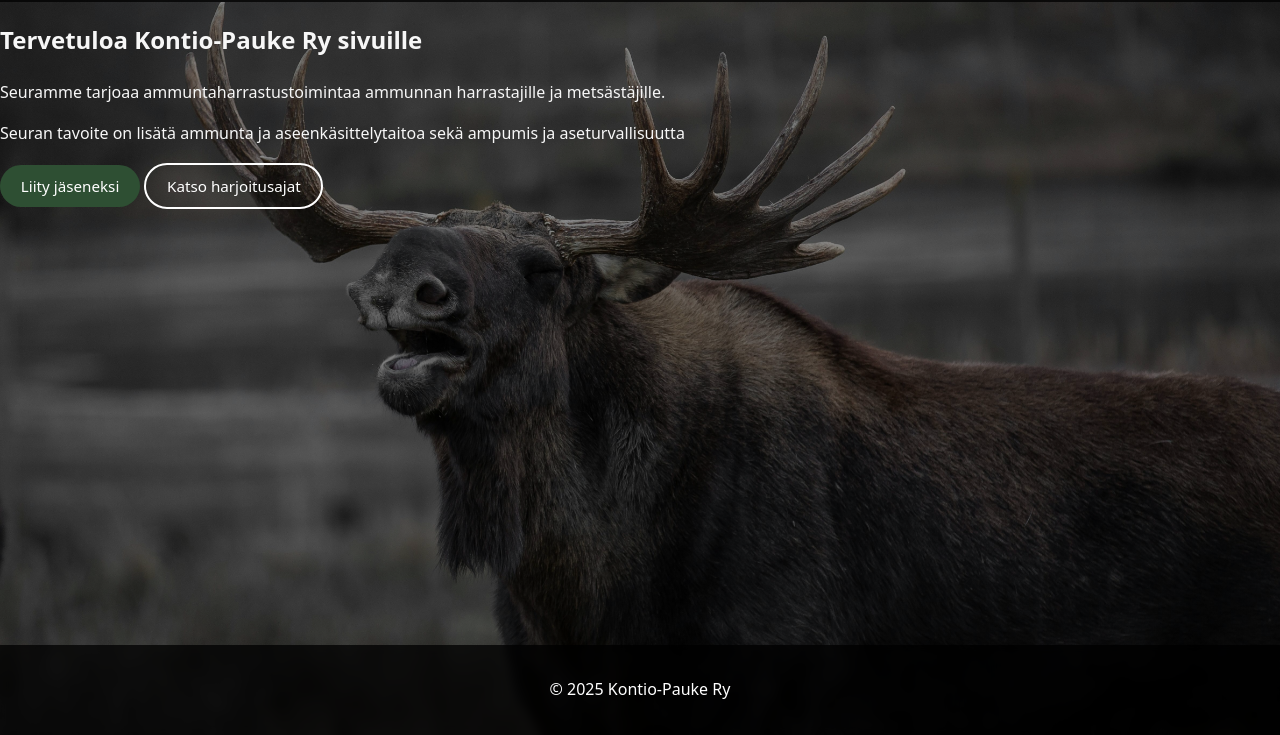
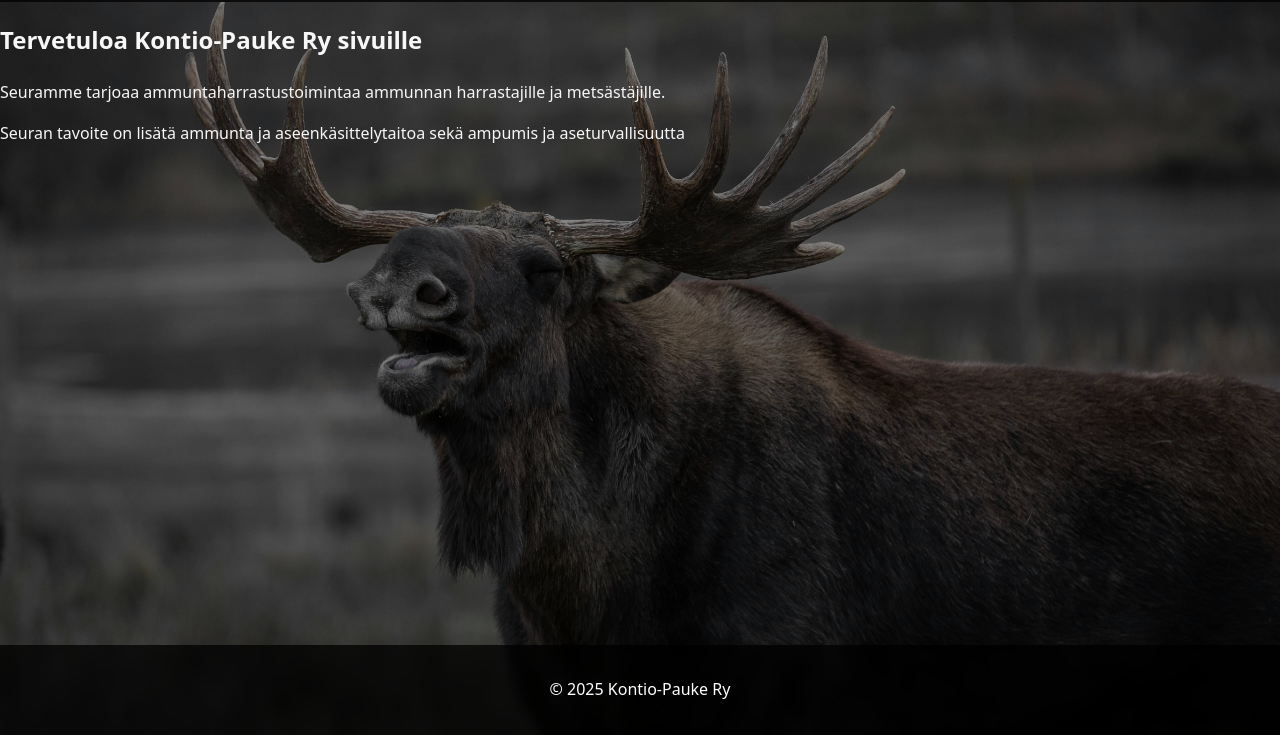
Before and after one commit to Eme-desing/kopa_sivut, a plain HTML site: page index.html in a window 1280 px wide. Shown: the part 65-800 px from the top of the page. Drawn offline with Linux system fonts and the light colour scheme.

Commit message:
päivitetty index.html

```diff
--- a/index.html
+++ b/index.html
@@ -29,8 +29,6 @@
       </p>
       Seuran tavoite on lisätä ammunta ja aseenkäsittelytaitoa sekä ampumis ja aseturvallisuutta
     </p>
-    <a href="pages/jasenyys.html" class="button">Liity jäseneksi</a>
-    <a href="pages/harjoitukset.html" class="button button-outline">Katso harjoitusajat</a>
   </div>
 </div>
 
```
